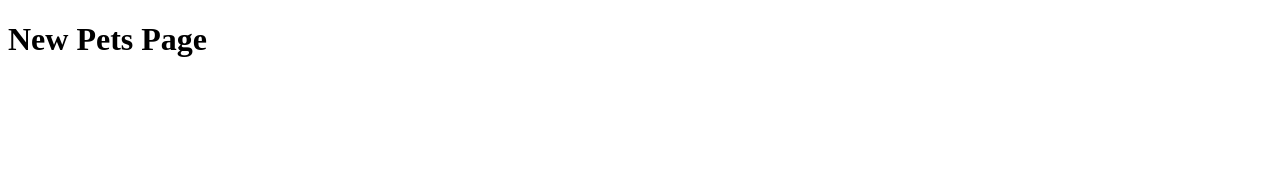
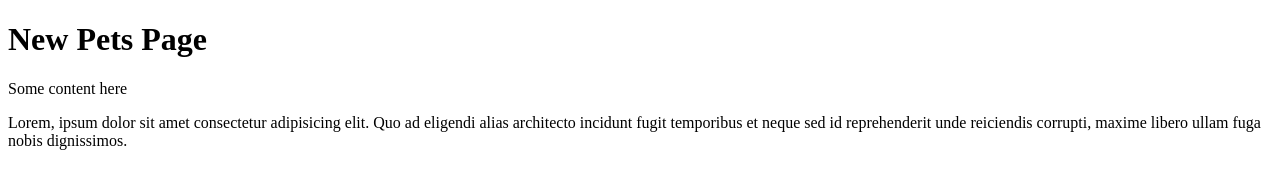
Before and after one commit to krussell23/colaberation-practice, a plain HTML site: page new-pets.html in a window 1280 px wide. Drawn offline with Linux system fonts and the light colour scheme.

Commit message:
Added new-pet content

```diff
--- a/new-pets.html
+++ b/new-pets.html
@@ -1,15 +1,22 @@
 <!DOCTYPE html>
 <html lang="en">
+
 <head>
     <meta charset="UTF-8">
     <meta http-equiv="X-UA-Compatible" content="IE=edge">
     <meta name="viewport" content="width=device-width, initial-scale=1.0">
     <title>New Pets</title>
 </head>
+
 <body>
     <main>
         <h1>New Pets Page</h1>
+        <p>Some content here</p>
+        <p>Lorem, ipsum dolor sit amet consectetur adipisicing elit. Quo ad eligendi alias architecto incidunt fugit
+            temporibus et neque sed id reprehenderit unde reiciendis corrupti, maxime libero ullam fuga nobis
+            dignissimos.</p>
     </main>
 
 </body>
+
 </html>
```
